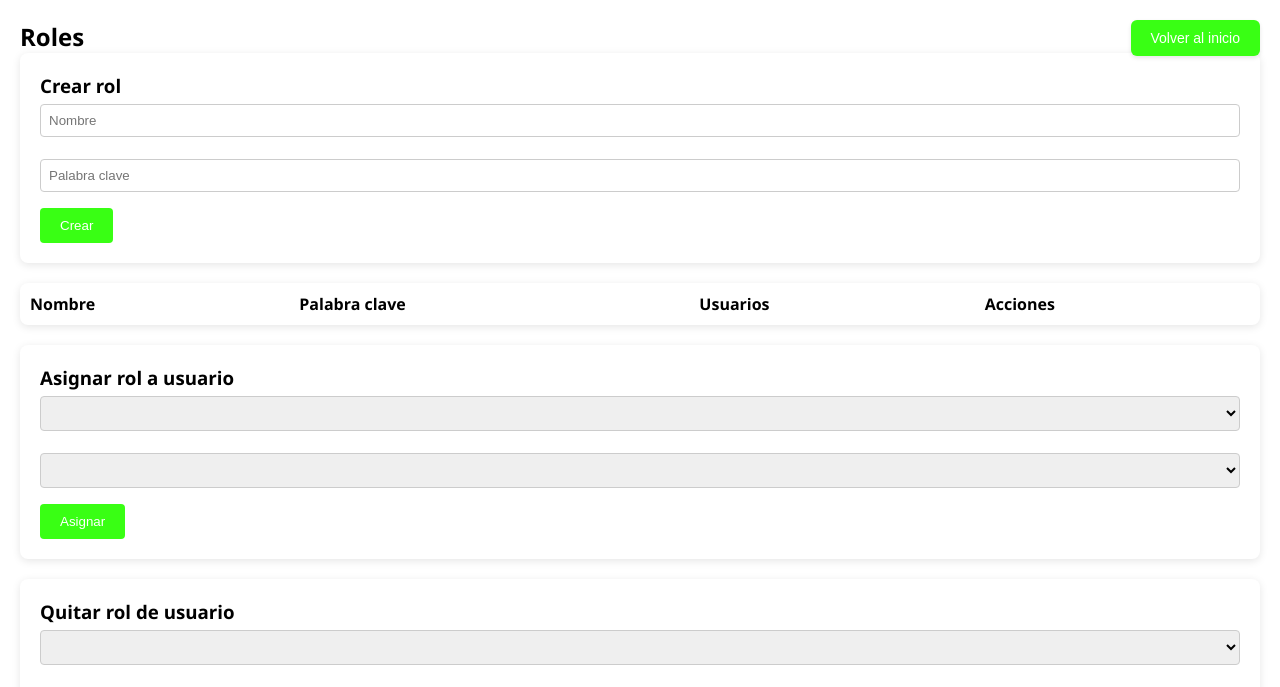
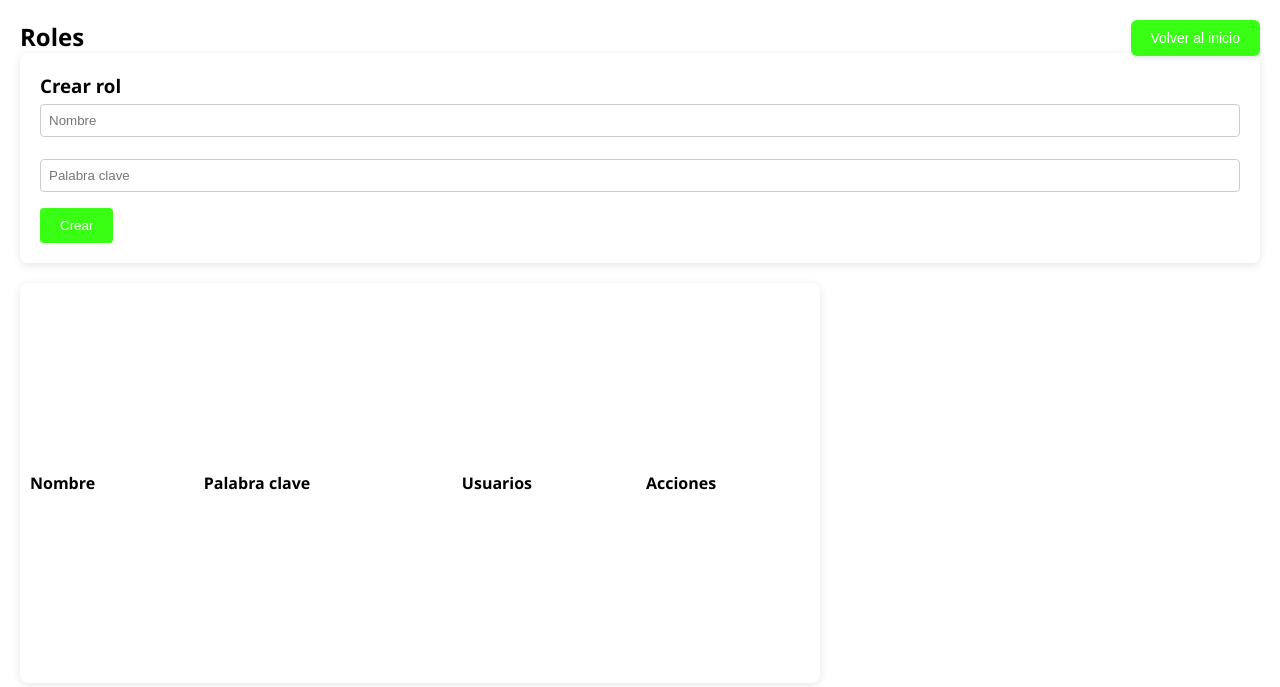
Before and after one commit to SantiagoCTB/whatsapp_api, a Flask app: page /roles in a window 1280 px wide. Shown: the top 687 px of the page. Run offline with Flask 3, Linux system fonts and the light colour scheme; the visitor is signed in with stand-in values (Sample User, id 1); data that the repository does not hold is empty.

Commit message:
Add fixed table layout and apply to templates

```diff
--- a/static/style.css
+++ b/static/style.css
@@ -387,6 +387,14 @@
       width: 100%;
       border-collapse: collapse;
     }
+    .fixed-table {
+      width: 800px;
+      height: 400px;
+      overflow-x: auto;
+      overflow-y: auto;
+      word-break: break-word;
+      white-space: normal;
+    }
     th, td {
       padding: 10px;
       text-align: left;
--- a/templates/botones.html
+++ b/templates/botones.html
@@ -42,7 +42,7 @@
 </form>
 
 <h3>Botones actuales</h3>
-<table>
+<table class="fixed-table">
     <tr><th>ID</th><th>Nombre</th><th>Mensaje</th><th>URLs</th><th>Acción</th></tr>
     {% for b in botones %}
     <tr>
--- a/templates/configuracion.html
+++ b/templates/configuracion.html
@@ -75,7 +75,7 @@
 </form>
 
 <h3>Reglas existentes</h3>
-<table>
+<table class="fixed-table">
     <tr>
         <th>ID</th>
         <th>Paso</th>
--- a/templates/reglas.html
+++ b/templates/reglas.html
@@ -75,7 +75,7 @@
 </form>
 
 <h3>Reglas existentes</h3>
-<table>
+<table class="fixed-table">
     <tr>
         <th>ID</th>
         <th>Paso</th>
--- a/templates/roles.html
+++ b/templates/roles.html
@@ -16,7 +16,7 @@
     <button type="submit" class="btn-primary">Crear</button>
 </form>
 
-<table>
+<table class="fixed-table">
     <tr>
         <th>Nombre</th>
         <th>Palabra clave</th>
```
Also changed, not shown: static/tablero.css (+6 -4 lines), templates/tablero.html (+4 -4 lines).
